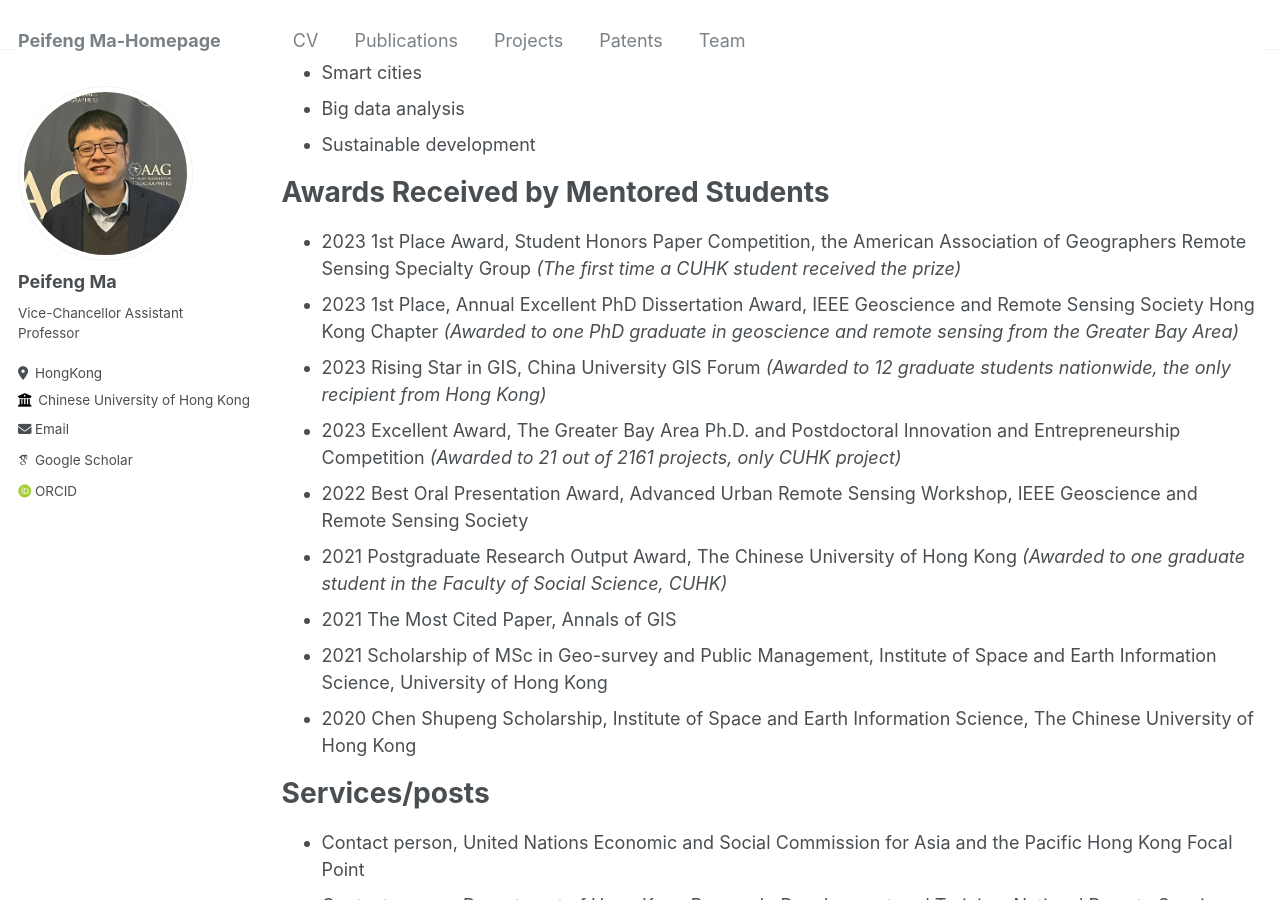
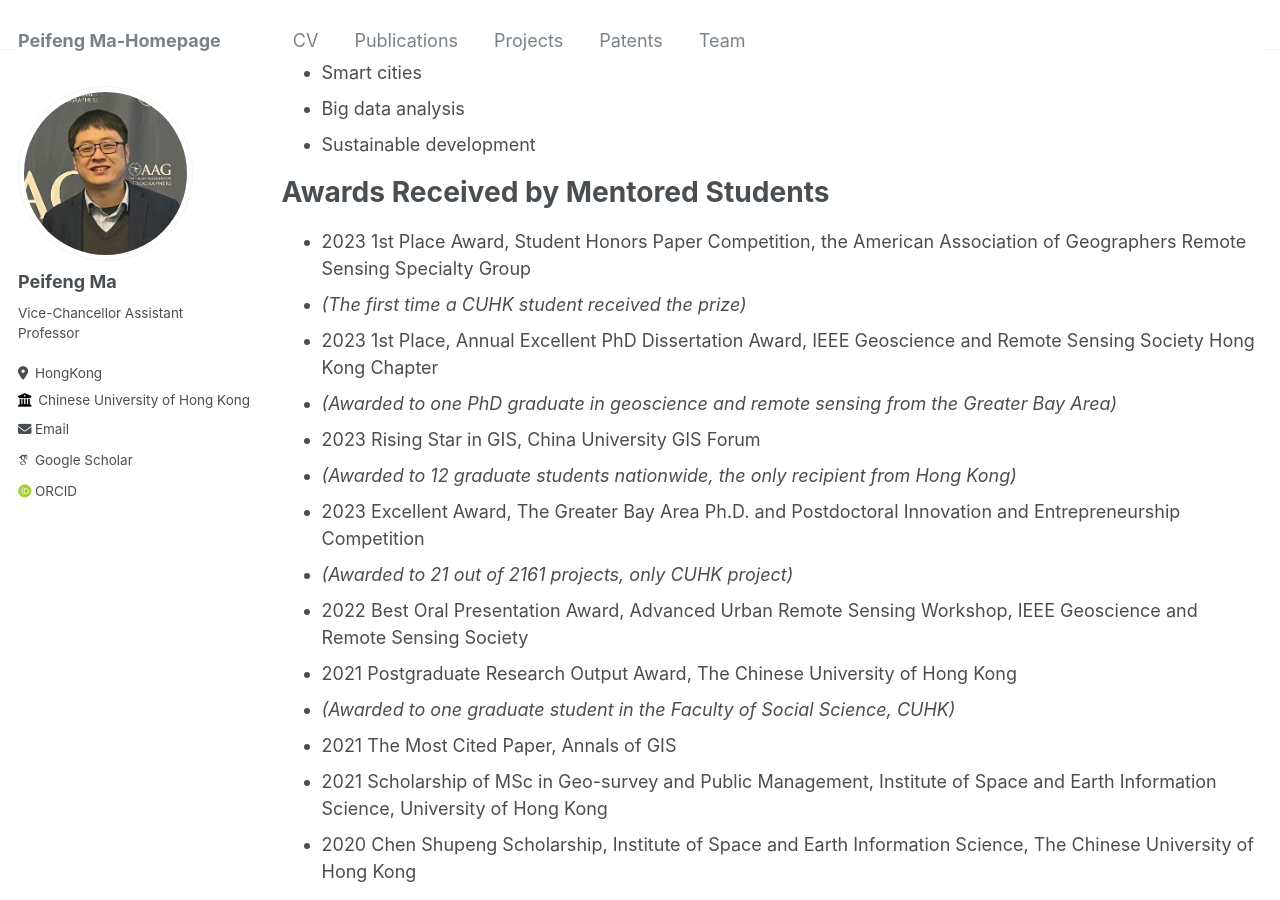
Before and after one commit to pfMA03/peifengMa, a Jekyll site: the page built from _pages/cv.md, in a window 1280 px wide and 900 px high, scrolled down 520 px. Built offline with Jekyll 4.4.1, drawn with Linux system fonts in a browser that asks for light colours; some web fonts are replaced.

Commit message:
Update cv.md

```diff
--- a/_pages/cv.md
+++ b/_pages/cv.md
@@ -32,19 +32,18 @@ Teaching
 Awards Received by Mentored Students
 ======
 * 2023 1st Place Award, Student Honors Paper Competition, the American Association of Geographers Remote Sensing Specialty Group
-_(The first time a CUHK student received the prize)_
+- _(The first time a CUHK student received the prize)_
 * 2023 1st Place, Annual Excellent PhD Dissertation Award, IEEE Geoscience and Remote Sensing Society Hong Kong Chapter
-_(Awarded to one PhD graduate in geoscience and remote sensing from the Greater Bay Area)_
+- _(Awarded to one PhD graduate in geoscience and remote sensing from the Greater Bay Area)_
 * 2023 Rising Star in GIS, China University GIS Forum
-_(Awarded to 12 graduate students nationwide, the only recipient from Hong Kong)_
+- _(Awarded to 12 graduate students nationwide, the only recipient from Hong Kong)_
 * 2023 Excellent Award, The Greater Bay Area Ph.D. and Postdoctoral Innovation and Entrepreneurship Competition
-_(Awarded to 21 out of 2161 projects, only CUHK project)_
+- _(Awarded to 21 out of 2161 projects, only CUHK project)_
 * 2022 Best Oral Presentation Award, Advanced Urban Remote Sensing Workshop, IEEE Geoscience and Remote Sensing Society
 * 2021 Postgraduate Research Output Award, The Chinese University of Hong Kong
-_(Awarded to one graduate student in the Faculty of Social Science, CUHK)_
+- _(Awarded to one graduate student in the Faculty of Social Science, CUHK)_
 * 2021 The Most Cited Paper, Annals of GIS
-* 2021 Scholarship of MSc in Geo-survey and Public Management, Institute of Space and Earth
-Information Science, University of Hong Kong
+* 2021 Scholarship of MSc in Geo-survey and Public Management, Institute of Space and Earth Information Science, University of Hong Kong
 * 2020 Chen Shupeng Scholarship, Institute of Space and Earth Information Science, The Chinese University of Hong Kong
 
 
```
